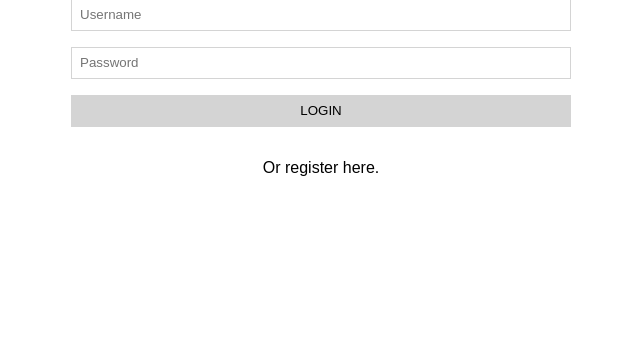
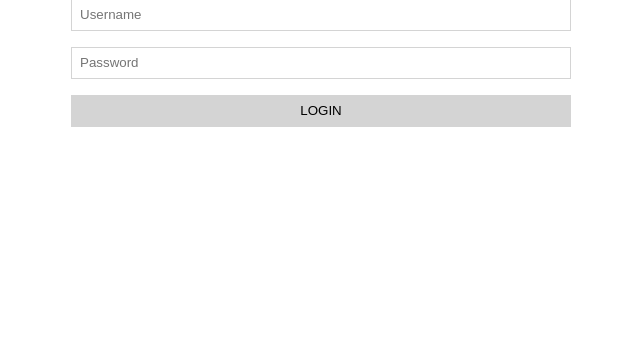
Before and after one commit to Muxelmann/media-vault, a Python web app: template src/media_vault/templates/auth/login.html.jinja2 in a window 1280 px wide. Shown: the part 105-451 px from the top of the page, without its empty margins (319-959 px from the left). Run offline with Jinja, Linux system fonts and the light colour scheme; the template is opened without the code that fills it, so the values that code supplies are empty.

Commit message:
Remove / Replace superfluous links

```diff
--- a/src/media_vault/templates/auth/login.html.jinja2
+++ b/src/media_vault/templates/auth/login.html.jinja2
@@ -9,9 +9,6 @@
         <input type="password" name="password" placeholder="Password">
         <input type="submit" value="Login">
     </form>
-    <p>
-        Or register <a href="{{ url_for('auth.register', next_url=next_url) }}">here</a>.
-    </p>
 </div>
 
 {% endblock %}
--- a/src/media_vault/templates/auth/register.html.jinja2
+++ b/src/media_vault/templates/auth/register.html.jinja2
@@ -10,7 +10,7 @@
         <input type="submit" value="Register">
     </form>
     <p>
-        Or login <a href="{{ url_for('auth.login', next_url=next_url) }}">here</a>.
+        Or go back to <a href="{{ url_for('content.get') }}">🏠</a>.
     </p>
 </div>
 
```
